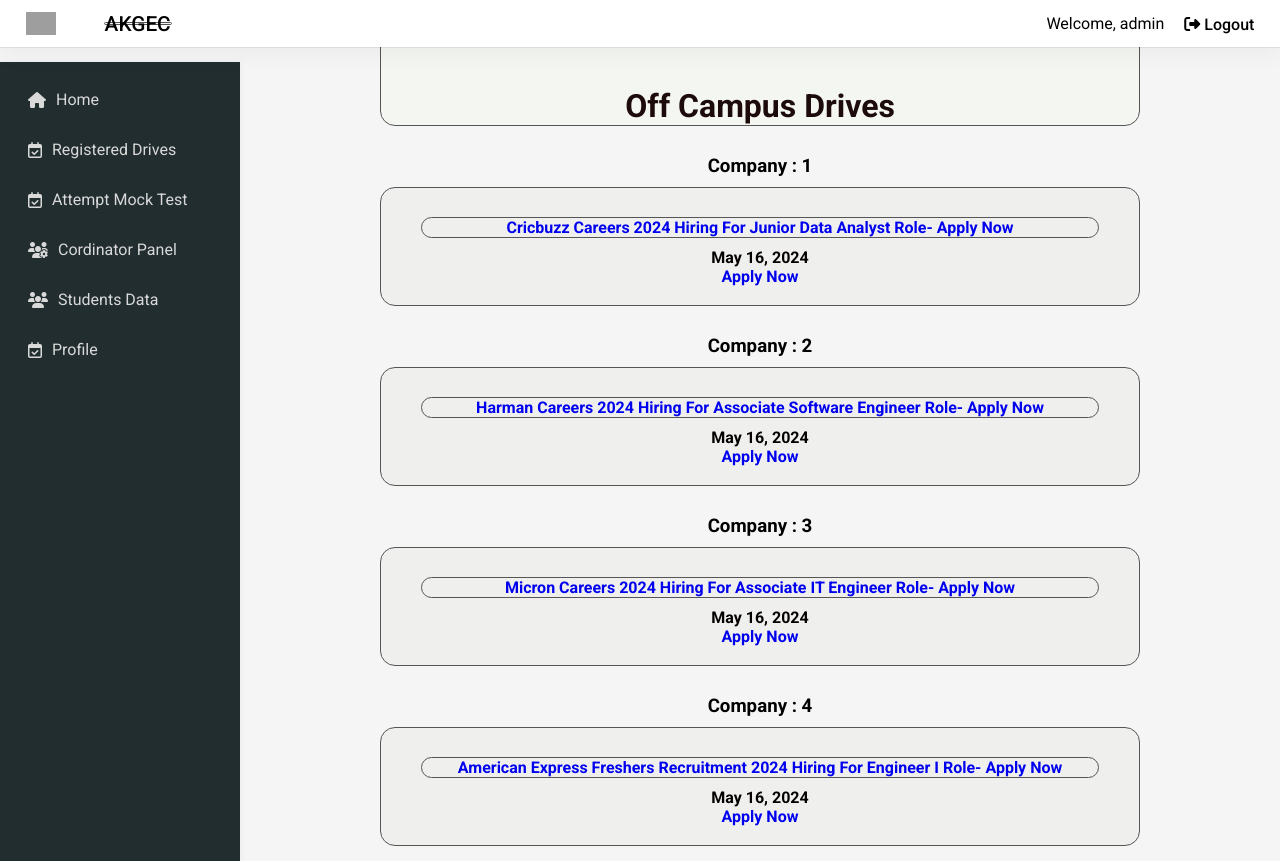
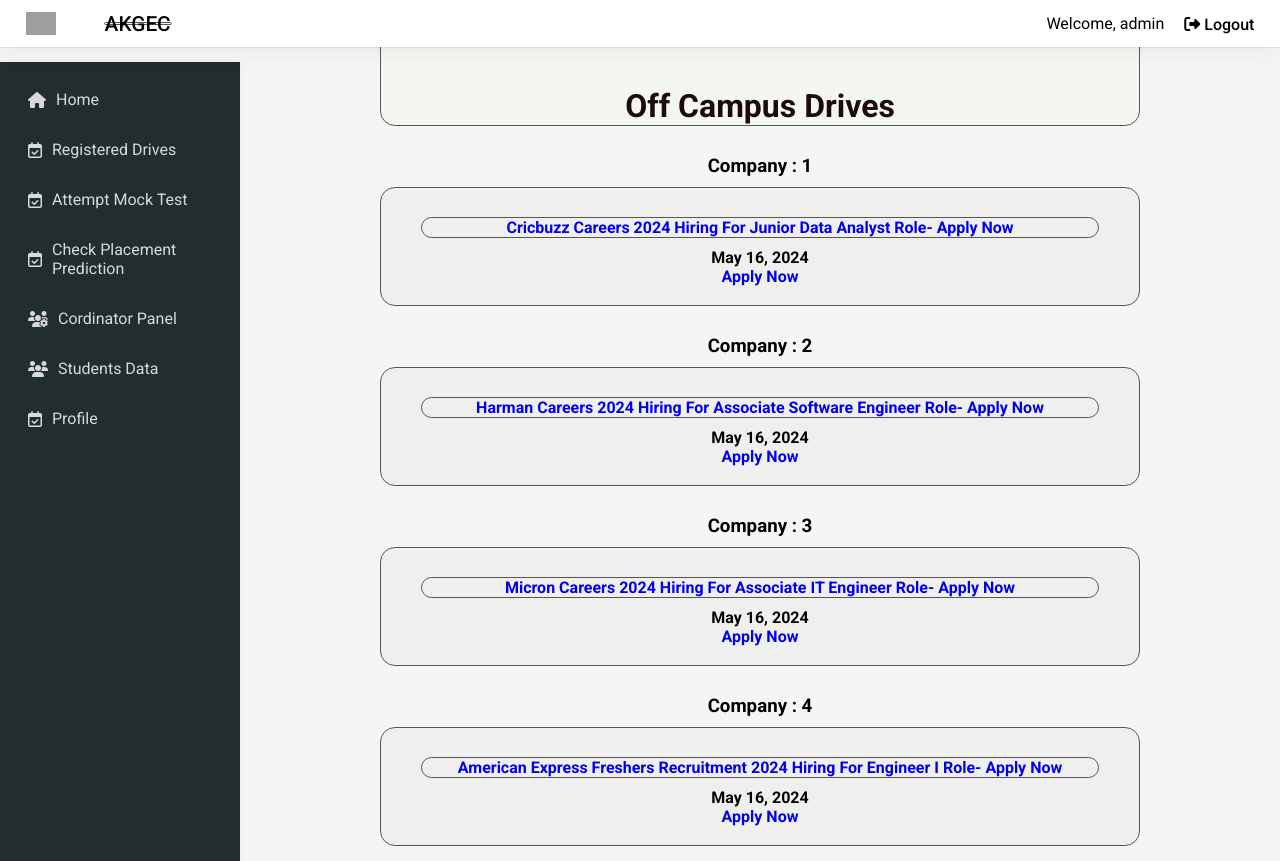
Before and after one commit to Nikhil-Jaiz/Campus-Placement-With-Prediction, a Django app: page /offc/ in a window 1280 px wide. Shown: the top 861 px of the page. Run offline with Django 3.2, Linux system fonts and the light colour scheme; a user stored in the database is signed in; data comes from the database, SQL or seed files in the repository; data that the repository does not hold is empty; some libraries are stand-ins or nearby versions; grey boxes are pictures that could not be loaded.

Commit message:
Added ML

```diff
--- a/templates/pages/base.html
+++ b/templates/pages/base.html
@@ -70,7 +70,12 @@
                       <p> Attempt Mock Test</p>
                     </div>
                 </a>
-
+                <a href="https://placement-prediction-18gm.onrender.com/" onclick="handleSidebar()" class="side-menu profileclass">
+                    <div class="side-menu-item">
+                      <i class="far fa-calendar-check"></i>
+                      <p> Check Placement Prediction</p>
+                    </div>
+                </a>
                 {% if user.profile.isCordinator %}
 
                 <a href="/cordinator" onclick="handleSidebar()" class="side-menu cordclass">
```
